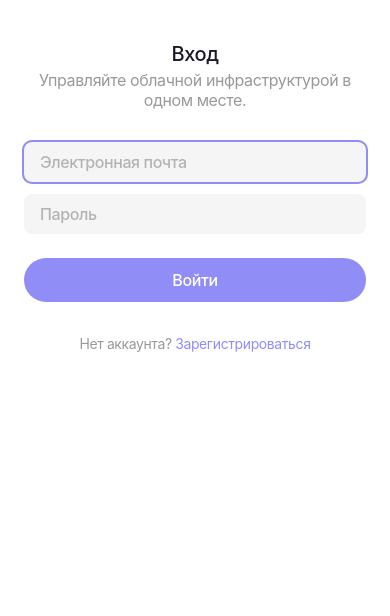
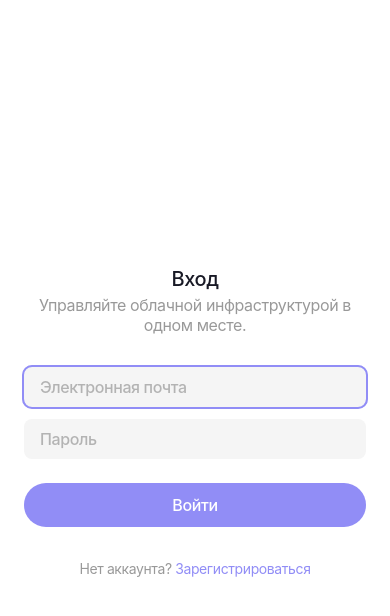
Before and after one commit to xyzdevelopment0/mts-frontend, a Next.js app: page /login in a window 390 px wide. Shown: the top 616 px of the page. Built offline with nearby package versions, Linux system fonts and the light colour scheme; no server answers.

Commit message:
fix(auth): center login and register screens on mobile

```diff
--- a/features/login/index.tsx
+++ b/features/login/index.tsx
@@ -5,7 +5,7 @@ import { LoginStep1 } from './steps/1'
 
 const LoginContent = () => (
 	<main className='bg-bg-1 min-h-dvh md:grid md:grid-cols-2'>
-		<section className='col-center min-h-dvh px-6 py-10 md:justify-center'>
+		<section className='col-center min-h-dvh justify-center px-6 py-10'>
 			<LoginStep1 />
 		</section>
 		<section
--- a/features/register/index.tsx
+++ b/features/register/index.tsx
@@ -11,7 +11,7 @@ const RegisterContent = () => {
 
 	return (
 		<main className='bg-bg-1 min-h-dvh md:grid md:grid-cols-2'>
-			<section className='col-center min-h-dvh px-6 py-10 md:justify-center'>
+			<section className='col-center min-h-dvh justify-center px-6 py-10'>
 				<Step />
 			</section>
 			<section
```
